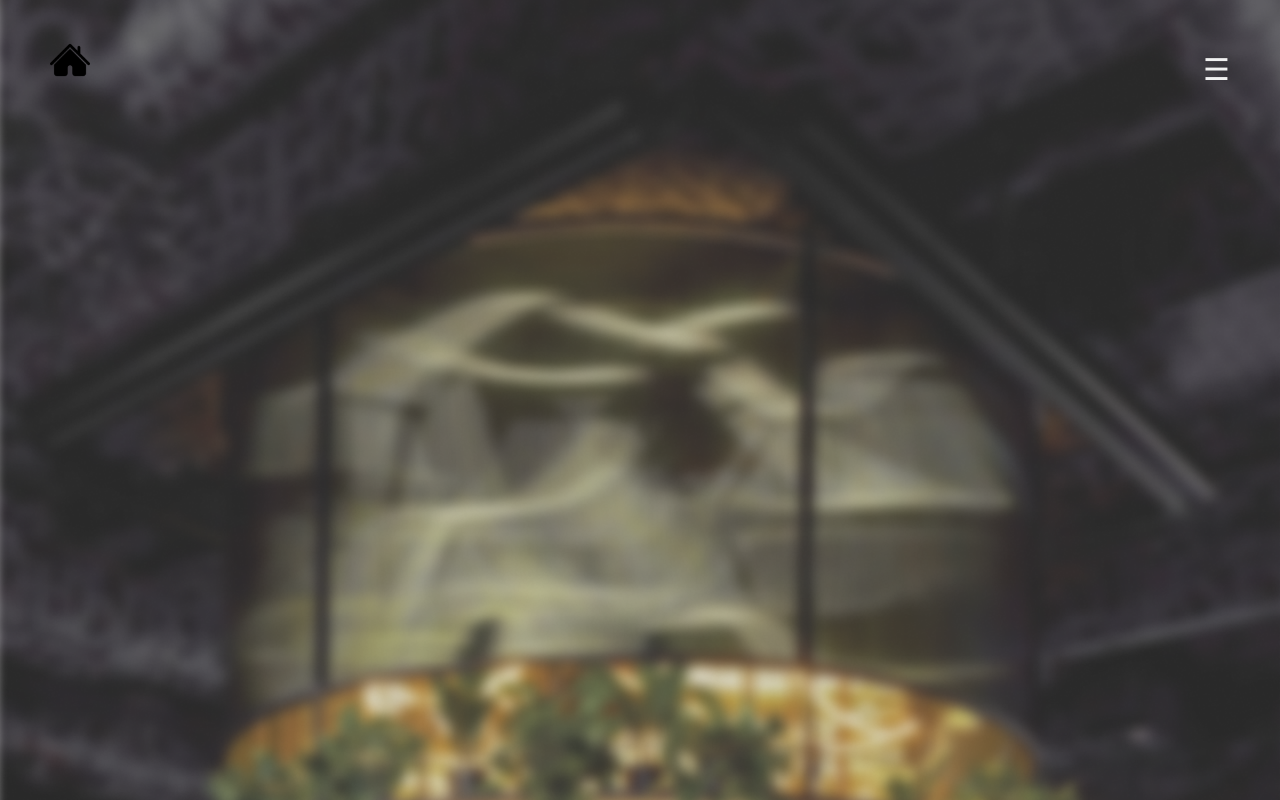
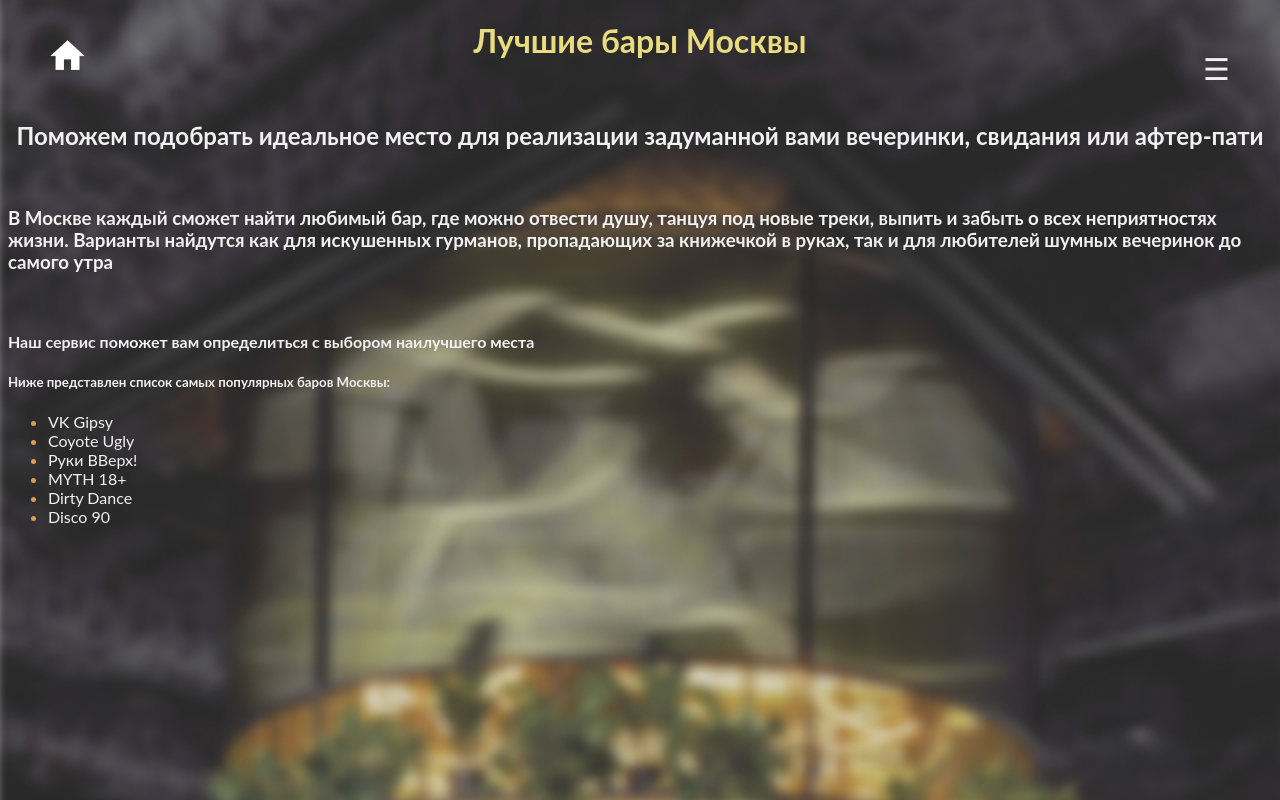
Before and after one commit to Burrowwy/portal_bars, a Django app: page /restaurant in a window 1280 px wide. Run offline with Django 4.2, Linux system fonts and the light colour scheme; data comes from the database, SQL or seed files in the repository.

Commit message:
добавил текст на стр рестораны изменил кнопку хоме

```diff
--- a/portal_bars/static/style.css
+++ b/portal_bars/static/style.css
@@ -13,7 +13,7 @@ body{
     z-index: 1;
     top: 0;
     right: 0;
-    background-color: #FBDE8B9C;
+    background-color: rgb(247, 243, 215);
     overflow-x: hidden;
     transition: 0.5s;
     padding-top: 60px;
--- a/portal_bars/templates/portal/restaurant.html
+++ b/portal_bars/templates/portal/restaurant.html
@@ -7,13 +7,20 @@
 
     <title></title>
 </head>
+<style>
+    a{
+       color: #f1f1f1;
+       text-decoration: none;
+    }
+</style>
+<body>
 
-<body>
 {% for project in projects %}
 <a href="{% url 'home' %}">
-<img style="position: absolute;left: 50px;top: 40px;" src="{{ project.image.url }}"height="40" width="40">
+<img style="position: absolute;left: 50px;top: 40px;" src="{% static 'img/home.png' %}"height="30" width="35">
 </a>
 {% endfor %}
+
 
 <div id="mySidenav" class="sidenav">
   <a href="javascript:void(0)" class="closebtn" onclick="closeNav()">×</a>
@@ -24,6 +31,25 @@
 <div class="btn☰" id="btn☰">
     <span style="font-size:30px;cursor:pointer" onclick="openNav()">☰ </span>
 </div>
+<h1 style="color: #e8dc7e; text-align: center ">Лучшие бары Москвы</h1>
+<br>
+<h2 style="color: #f1f1f1; text-align: center">Поможем подобрать идеальное место для реализации задуманной вами вечеринки, свидания или афтер-пати</h2>
+<br>
+<h3 style="color: #f1f1f1">В Москве каждый сможет найти любимый бар, где можно отвести душу, танцуя под новые треки, выпить и забыть о всех неприятностях жизни. Варианты найдутся как для искушенных гурманов, пропадающих за книжечкой в руках, так и для любителей шумных вечеринок до самого утра</h3>
+<br>
+<h4 style="color: #f1f1f1"><strong>Наш сервис поможет вам определиться с выбором наилучшего места</strong></h4>
+<h5 style="color: #f1f1f1">Ниже представлен список самых популярных баров Москвы:</h5>
+<div class="li">
+    <ul style="color: #d99e4f">
+        <li><a  href="https://bargipsy.com/">VK Gipsy </a></li>
+        <li><a  href="https://msk.coyoteugly.ru/">Coyote Ugly</a></li>
+        <li><a  href="https://rvbar.ru/">Руки ВВерх!</a></li>
+        <li><a  href="https://www.moscow-city.club/team-3">MYTH 18+</a></li>
+        <li><a  href="https://dirtydancebar.ru/">Dirty Dance</a></li>
+        <li><a  href="https://bardisco90.ru/">Disco 90</a></li>
+    </ul>
+</div>
+<h6></h6>
 <script>
 function openNav() {
     document.getElementById("mySidenav").style.width = "250px";
```
Also changed, not shown: portal_bars/templates/portal/deliver.html (+3 -4 lines), portal_bars/templates/portal/home.html (+7 -5 lines), media/portal/images/15766.png (deleted), portal_bars/static/img/home.png (added), portal_bars/templates/portal/img/image 1.png (deleted).
